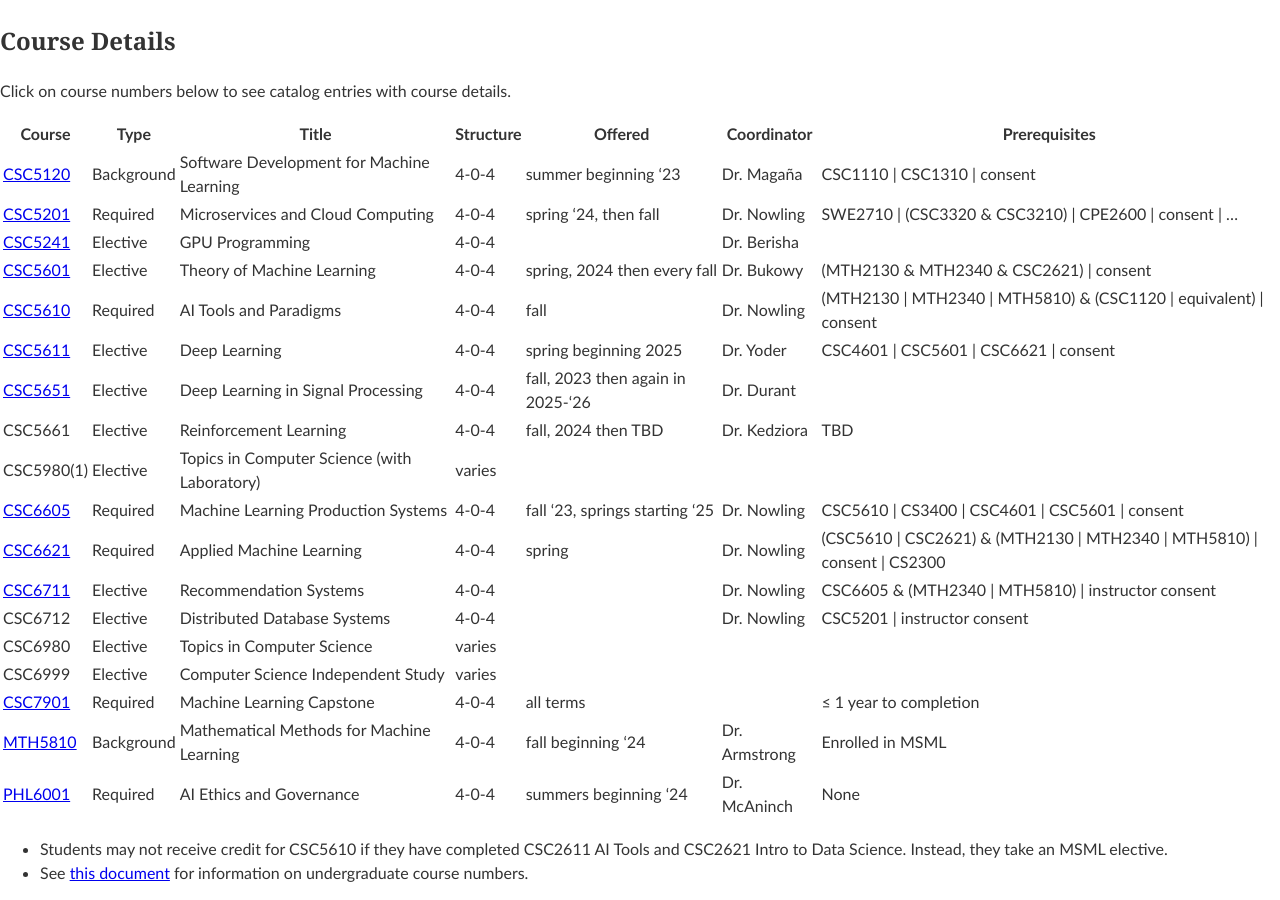
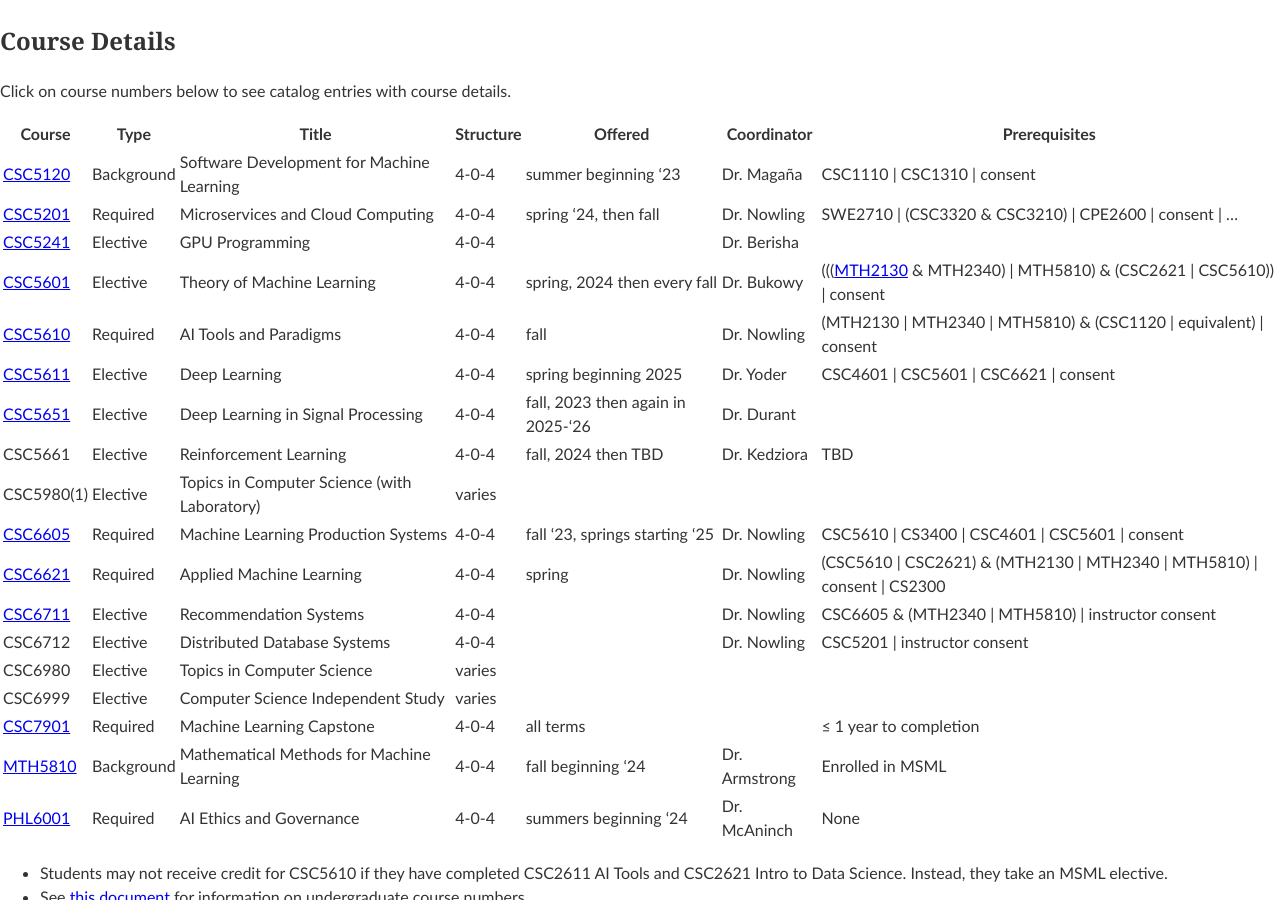
Before and after one commit to edurant/edurant.github.io, a Jekyll site: the page built from advising/msml.md, in a window 1280 px wide and 900 px high, scrolled down 5182 px. Built offline with Jekyll 4.4.1, drawn with Linux system fonts in a browser that asks for light colours; our own code applies the rules of GitHub Pages for plain Markdown files.

Commit message:
MSML: update CSC5601 prerequisites; test reference link for catalog course info

```diff
--- a/advising/msml.md
+++ b/advising/msml.md
@@ -159,7 +159,7 @@
 [CSC5120](https://catalog.msoe.edu/preview_course_nopop.php?catoid=30&coid=38606) | Background | Software Development for Machine Learning | 4-0-4 | summer beginning '23 | Dr. Magaña | CSC1110 &#124; CSC1310 &#124; consent
 [CSC5201](https://catalog.msoe.edu/preview_course_nopop.php?catoid=36&coid=41210) | Required | Microservices and Cloud Computing | 4-0-4 | spring '24, then fall | Dr. Nowling | SWE2710 &#124; (CSC3320 &amp; CSC3210) &#124; CPE2600 &#124; consent &#124; …
 [CSC5241](https://catalog.msoe.edu/preview_course_nopop.php?catoid=36&coid=41271) | Elective | GPU Programming | 4-0-4 | | Dr. Berisha
-[CSC5601](https://catalog.msoe.edu/preview_course_nopop.php?catoid=30&coid=38389) | Elective | Theory of Machine Learning | 4-0-4 | spring, 2024 then every fall | Dr. Bukowy | (MTH2130 &amp; MTH2340 &amp; CSC2621) &#124; consent
+[CSC5601](https://catalog.msoe.edu/preview_course_nopop.php?catoid=30&coid=38389) | Elective | Theory of Machine Learning | 4-0-4 | spring, 2024 then every fall | Dr. Bukowy | ((([MTH2130][MTH2130] &amp; MTH2340) &#124; MTH5810) &amp; (CSC2621 &#124; CSC5610)) &#124; consent
 [CSC5610](https://catalog.msoe.edu/preview_course_nopop.php?catoid=30&coid=38207) | Required | AI Tools and Paradigms | 4-0-4 | fall | Dr. Nowling | (MTH2130 &#124; MTH2340 &#124; MTH5810) &amp; (CSC1120 &#124; equivalent) &#124; consent
 [CSC5611](https://catalog.msoe.edu/preview_course_nopop.php?catoid=36&coid=41213) | Elective | Deep Learning | 4-0-4 | spring beginning 2025 | Dr. Yoder | CSC4601 &#124; CSC5601 &#124; CSC6621 &#124; consent
 [CSC5651](https://catalog.msoe.edu/preview_course_nopop.php?catoid=36&coid=41270) | Elective | Deep Learning in Signal Processing | 4-0-4 | fall, 2023 then again in 2025-&lsquo;26 | Dr. Durant
```
Also changed, not shown: other parts of advising/msml.md (+2 -0 lines).
